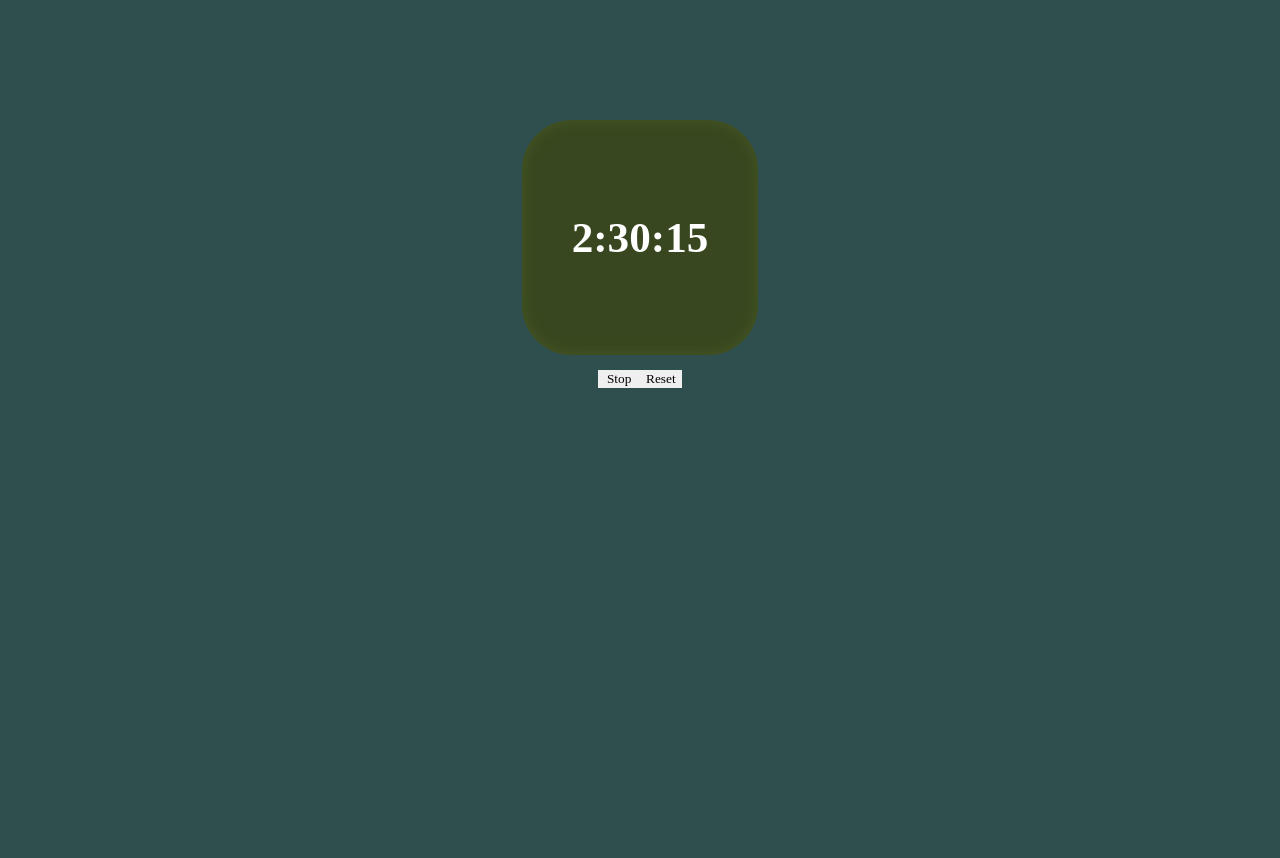
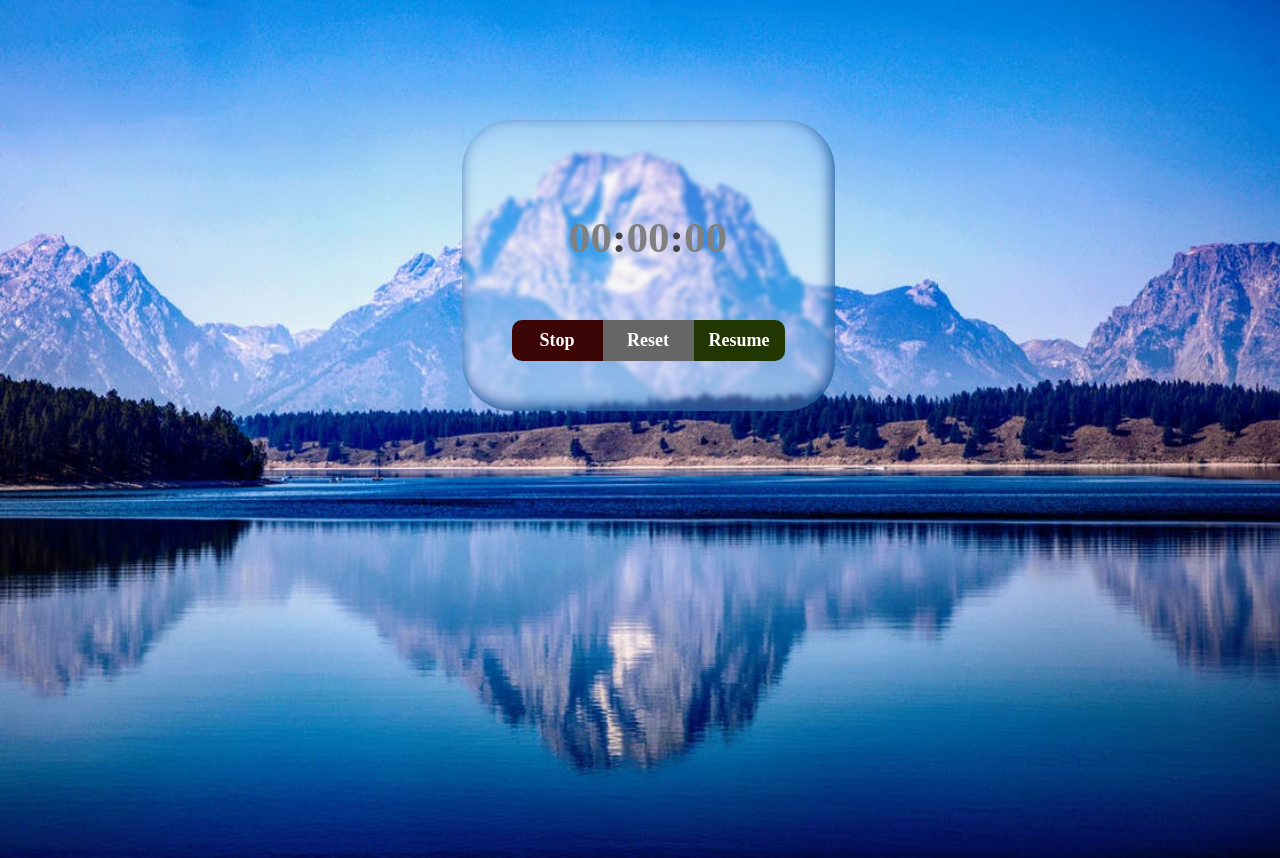
Before and after one commit to Far-Davari/StopWatch, a plain HTML site: page index.html in a window 1280 px wide. Before the commit the page ends 800 px from the top, so only its background shows below. Drawn offline with Linux system fonts and the light colour scheme.

Commit message:
Change the design to blur and landscape.

```diff
--- a/index.html
+++ b/index.html
@@ -10,11 +10,18 @@
   <!-- container -->
   <div class="container">
     <div class="clock">
-      <p>2:30:15</p>
-    </div>
-    <div class="buttons">
-      <button>Stop</button>
-      <button>Reset</button>
+      <p>
+        <span id="minute">00</span>
+        <span class="colon">:</span>
+        <span id="seconds">00</span>
+        <span class="colon">:</span>
+        <span id="tens">00</span>
+      </p>
+      <div class="buttons">
+        <button id="stop">Stop</button>
+        <button id="reset">Reset</button>
+        <button id="resume">Resume</button>
+      </div>
     </div>
   </div>
 
--- a/styles/style.css
+++ b/styles/style.css
@@ -3,7 +3,11 @@
 }
 
 body {
-  background-color: darkslategray;
+  background-image: url("../imgs/image2-2.png");
+  background-size: cover;
+  background-position: center;
+  width: 100%;
+  height: 100vh;
 }
 
 .container {
@@ -15,31 +19,90 @@ body {
 }
 
 .clock {
+  display: flex;
+  flex-direction: column;
+  align-items: center;
+  justify-content: center;
+
   border-radius: 50px;
 
-  background-color: hsl(82, 39%, 20%);
+  background-color: hsla(180, 6%, 97%, 0.226);
+  backdrop-filter: blur(2px);
   color: white;
 
   margin-top: 70px;
   padding: 50px;
 
-  box-shadow: inset 0 0 15px hsl(82, 40%, 25%);
+  box-shadow: inset -3px -5px 15px hsl(212, 70%, 35%);
 }
 
 p {
   font-size: 270%;
   font-weight: bold;
+
+  color: gray;
+
+  display: flex;
+  align-items: center;
+  justify-content: center;
+}
+
+.colon {
+  color: rgb(68, 67, 67);
 }
 
 .buttons {
   margin-top: 15px;
 
   display: grid;
-  grid-template-columns: 1fr 1fr;
+  grid-template-columns: 1fr 1fr 1fr;
   align-items: stretch;
   justify-content: stretch;
 }
 
 .buttons button {
   border: none;
+  font-size: 18px;
+  font-weight: bold;
+  cursor: pointer;
+  padding: 10px 15px;
+  transition: all 0.15s ease-in-out;
+  color: white;
 }
+
+#stop {
+  background-color: hsl(0, 82%, 13%);
+
+  border-bottom-left-radius: 10px;
+  border-top-left-radius: 10px;
+}
+#stop:hover {
+  background-color: hsl(0, 100%, 37%);
+}
+#stop:active {
+  background-color: hsl(0, 100%, 27%);
+}
+
+#reset {
+  background-color: hsl(0, 0%, 40%);
+}
+#reset:hover {
+  background-color: hsl(0, 0%, 30%);
+}
+#reset:active {
+  background-color: hsl(0, 0%, 20%)
+}
+
+#resume {
+  background-color: hsl(84, 93%, 11%);
+
+
+  border-bottom-right-radius: 10px;
+  border-top-right-radius: 10px;
+}
+#resume:hover {
+  background-color: hsl(84, 100%, 30%);
+}
+#resume:active {
+  background-color: hsl(84, 100%, 20%);
+}
```
